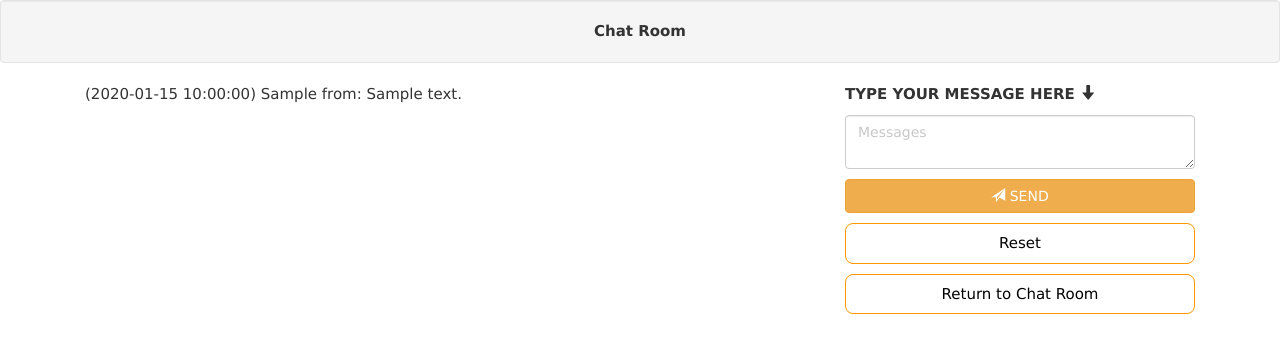
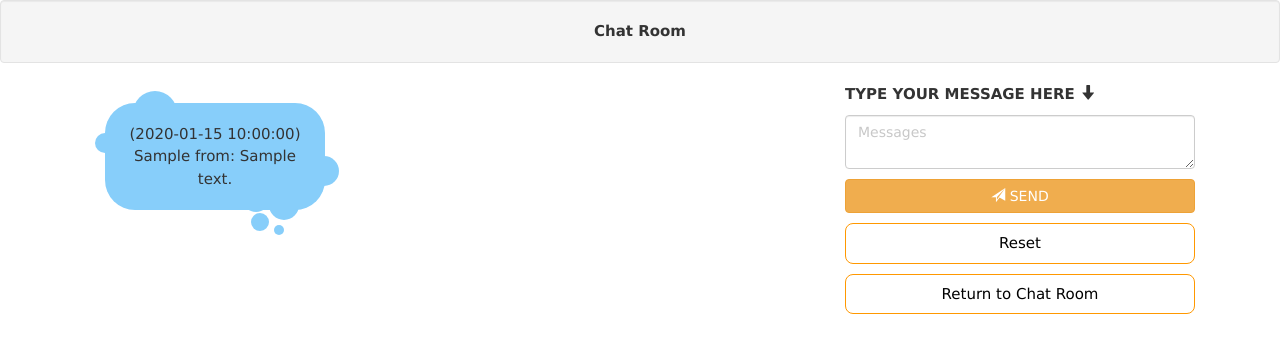
Before and after one commit to Peristratus/cafe-flask-app, a Flask app: template templates/chatapp.html in a window 1280 px wide. Shown: the top 353 px of the page. Run offline with Flask 2, Linux system fonts and the light colour scheme; the template is opened without the code that fills it: most values are stand-ins (such as "Sample title", 1, 10 or a date in 2020); some libraries are stand-ins or nearby versions.

Commit message:
added the css color style for the second bubble message pop up

```diff
--- a/static/css/style2.css
+++ b/static/css/style2.css
@@ -8,7 +8,7 @@
   min-height:40px;
   margin:20px;
   position:relative;
-  align-items:center;
+  align-items:right;
   justify-content:center;
   text-align:center;
 }
@@ -40,6 +40,50 @@
 
 }
 
+#speech-bubble {
+  display:flex;
+  background-color: #87CEFA;
+  padding:20px;
+  border-radius:30px;
+  min-width:40px;
+  max-width:220px;
+  min-height:40px;
+  margin:20px;
+  position:relative;
+  align-items:right;
+  justify-content:center;
+  text-align:center;
+}
+#speech-bubble:before,
+#speech-bubble:after {
+  content:"";
+  background-color:#87CEFA;;
+  border-radius:50%;
+  display:block;
+  position:absolute;
+  z-index:-1;
+}
+#speech-bubble:before {
+  width:44px;
+  height:44px;
+  top:-12px;
+  left:28px;
+  box-shadow:-50px 30px 0 -12px #87CEFA;
+}
+#speech-bubble:after {
+  bottom:-10px;
+  right:26px;
+  width:30px;
+  height:30px;
+  box-shadow:40px -34px 0 0 #87CEFA,
+             -28px -6px 0 -2px #87CEFA,
+             -24px 17px 0 -6px #87CEFA,
+             -5px 25px 0 -10px #87CEFA;
+
+}
+
+
+
 .w3-btn{
 
    width: 350px;
```
